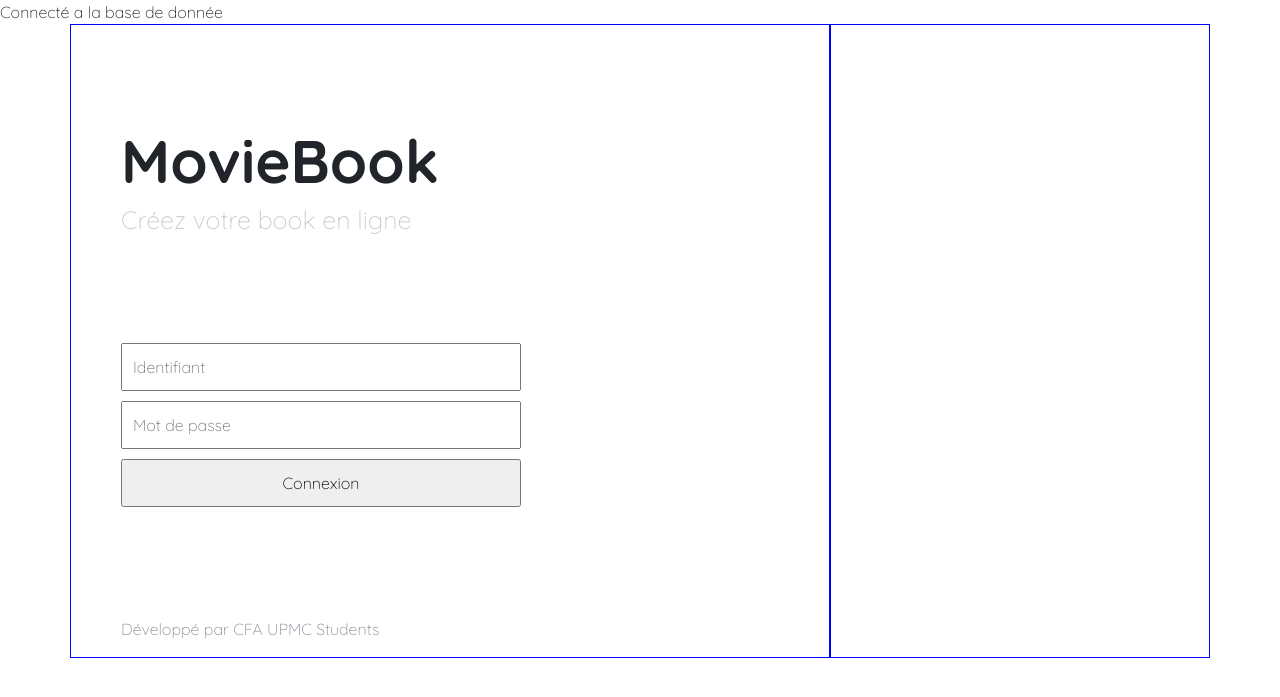
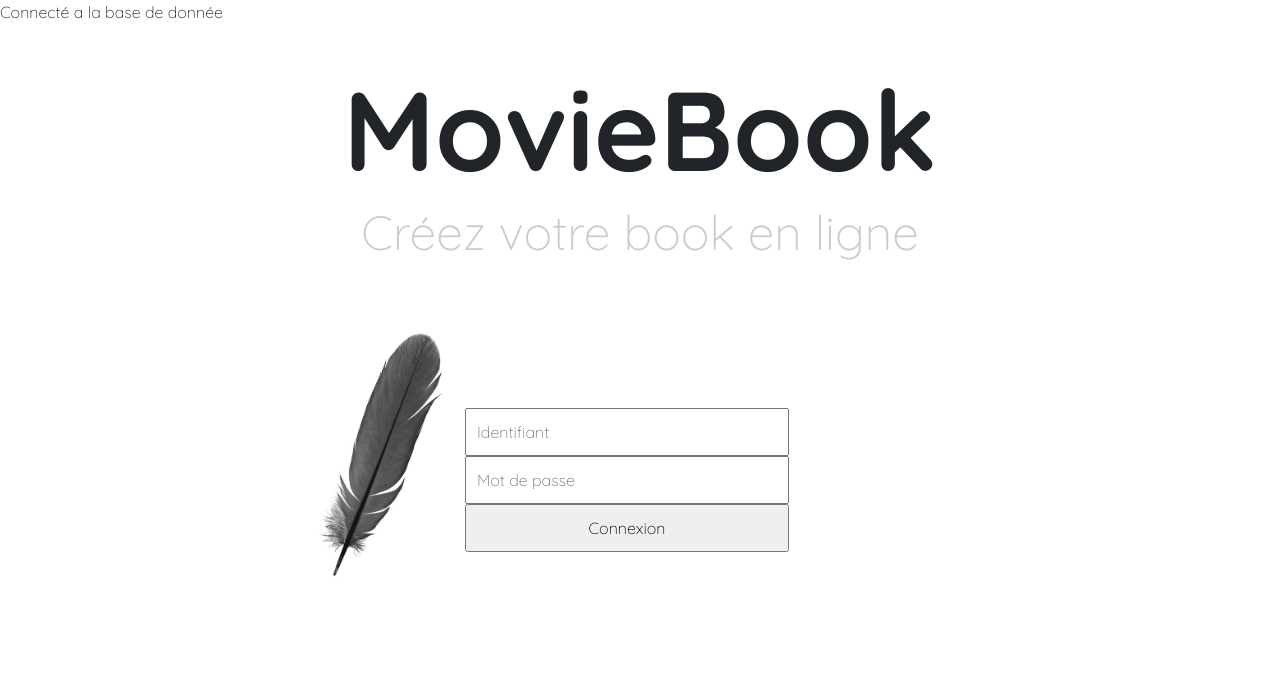
Before and after one commit to FelanaRamarlina/MovieBook, a PHP site: page / in a window 1280 px wide. Shown: the top 697 px of the page. Run offline with PHP 8.4, Linux system fonts and the light colour scheme.

Commit message:
Design de la connexion (histoire de... en attendant)

```diff
--- a/sources/resources/styles/style.css
+++ b/sources/resources/styles/style.css
@@ -28,30 +28,39 @@ body {
 
 /*login*/
 .login {
-    padding-left: 50px;
     padding-top: 100px;
+    background-color:white;
+}
+.login input {
+    display: block;
+    width: 60%;
+    padding: 10px;
+}
 
+.left img {
+    margin-left:57%;
+    width: 55%;
 }
-.login h1{
-    font-size: 60px;
+.title {
+    padding-top: 38px;
+}
+.title h1{
+    text-align: center;
+    font-size: 700%;
     font-weight: 600;
 }
 
-.login h2 {
-    font-size: 25px;
+.title h2 {
+    font-size: 300%;
     font-weight: 300;
     font-style: normal;
-    padding-bottom:100px;
-    color:#c8cbcf;
-}
-.login input {
-    display: block;
-    padding: 10px;
-    margin-bottom: 10px;
-    width: 400px;
+    color: #c8cbcf;
+    text-align: center;
 }
 
-.login p{
+
+.title p{
     padding-top: 100px;
     color: #868e96;
+    display: inline-block;
 }
--- a/sources/view/login.php
+++ b/sources/view/login.php
@@ -1,16 +1,26 @@
 <div class="row">
-    <div class="login col-xs-6 col-sm-8" style='border:1px solid blue;'>
+    <div class=" title col-xs-6 col-sm-12">
+        <h1>MovieBook</h1>
+        <h2>Créez votre book en ligne</h2>
+        <!-- <p>Développé par CFA UPMC Students</p>-->
+
+    </div>
+    <div class=" title col-xs-6 col-sm-12"></div>
+    <div class="left col-xs-6 col-sm-4">
+        <!-- <p>Développé par CFA UPMC Students</p>-->
+        <img src="resources/img/plume.jpg">
+    </div>
+    <div class="login col-xs-6 col-sm-6">
         <form action="index.php?ctrl=user&action=doLogin" method="post">
-            <h1>MovieBook</h1>
-            <h2>Créez votre book en ligne</h2>
             <input type="email" name="mail" id="mail" placeholder="Identifiant" required>
             <input type="password" name="password" id="password" placeholder="Mot de passe">
             <input type="submit" value="Connexion">
             <?php
             if(isset($info)) { echo $info;}
             ?>
-            <p>Développé par CFA UPMC Students</p>
         </form>
     </div>
-    <div class="col-xs-6 col-sm-4" style='border:1px solid blue;'></div>
+    <div class="left col-xs-6 col-sm-2">
+        <!-- <p>Développé par CFA UPMC Students</p>-->
+    </div>
 </div>
```
Also changed, not shown: sources/resources/img/plume.jpg (added).
